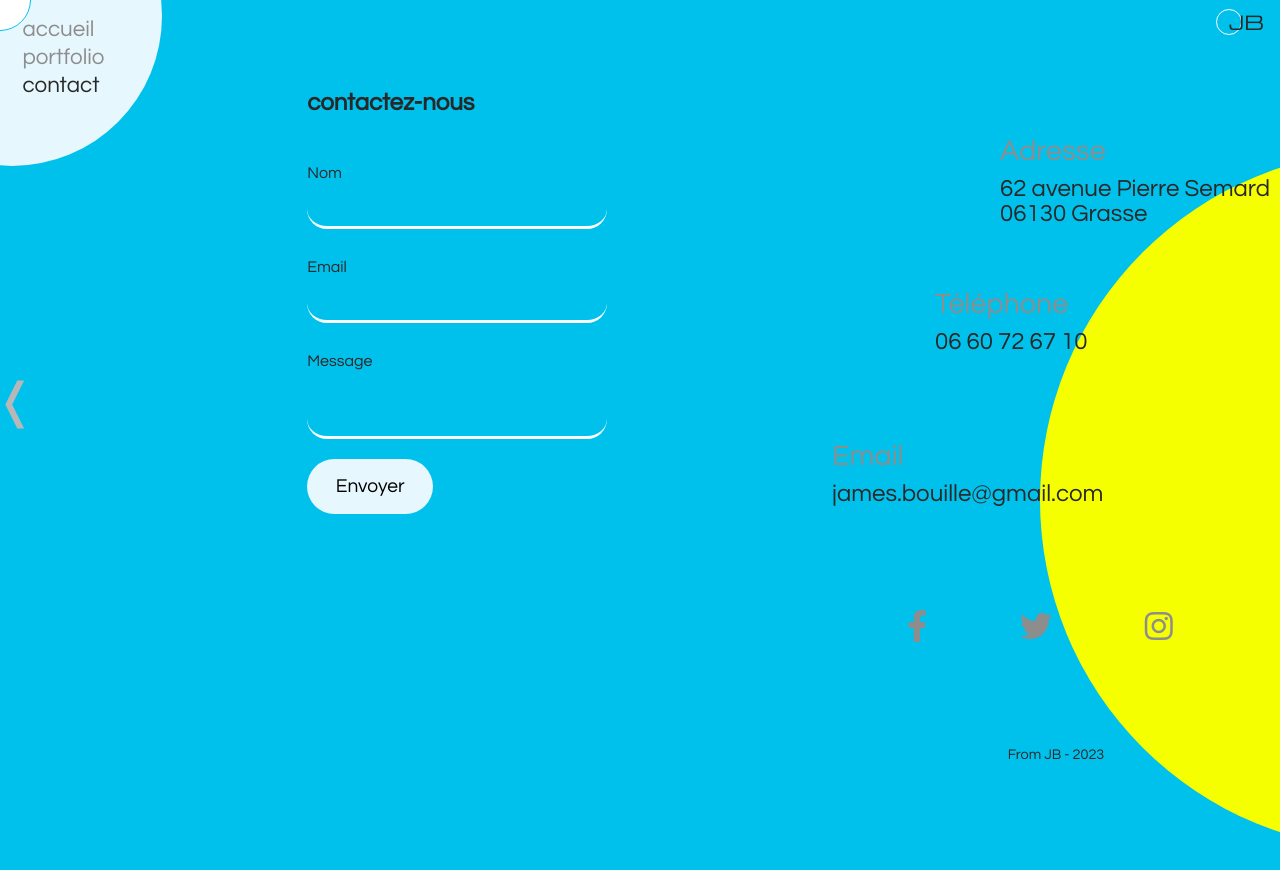
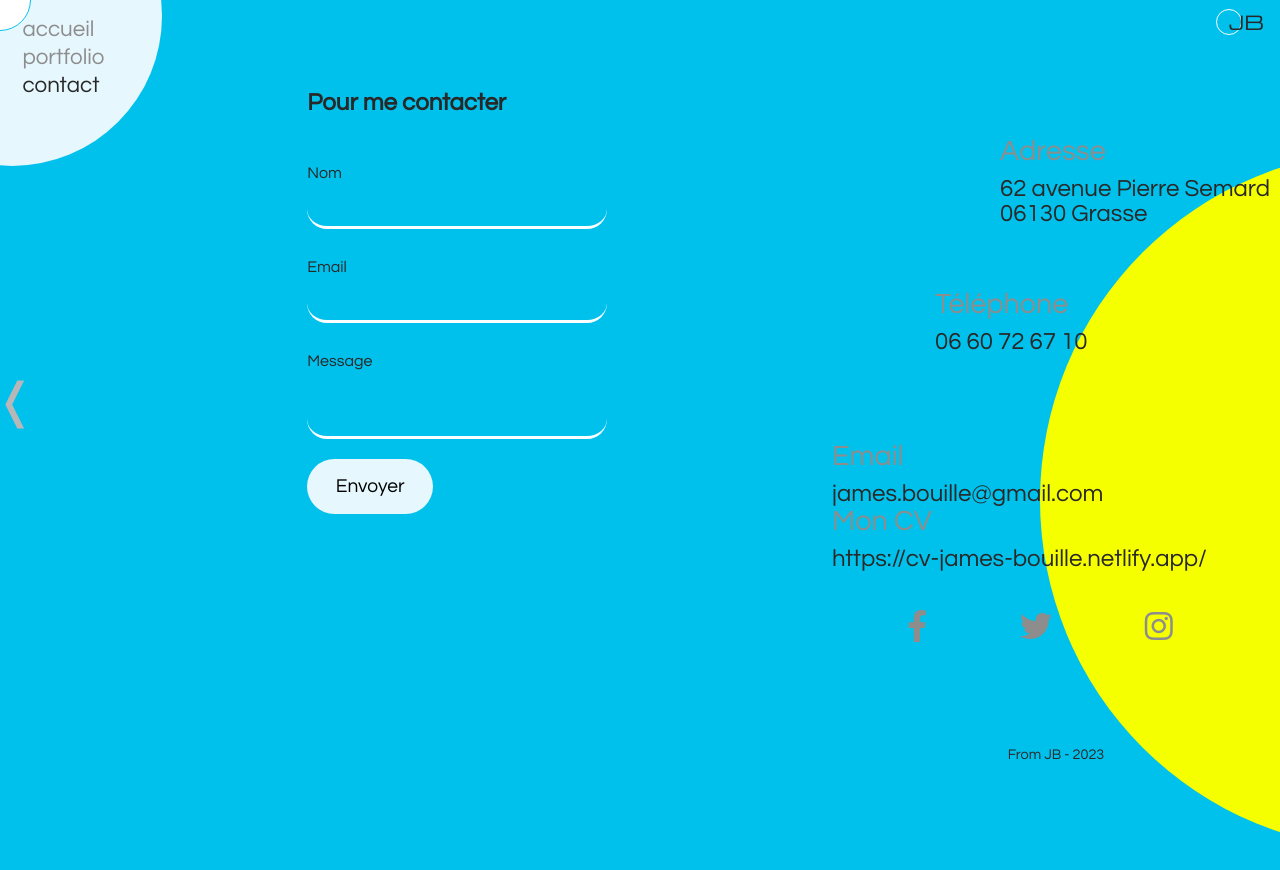
Before and after one commit to BouilleJames/react-vitrine, a React (Create React App) app: page /contact in a window 1280 px wide. Shown: the top 870 px of the page. Built offline with nearby package versions, Linux system fonts and the light colour scheme.

Commit message:
add change ContactForm component and url for CV

```diff
--- a/src/components/ContactForm.js
+++ b/src/components/ContactForm.js
@@ -41,7 +41,7 @@ const ContactForm = () => {
 
   return (
     <div className="form-container">
-      <h2>contactez-nous</h2>
+      <h2>Pour me contacter</h2>
       <form ref={form} onSubmit={sendEmail} className="form-content">
         <label>Nom</label>
         <input type="text" name="name" required autoComplete="off" id="name" />
--- a/src/pages/Contact.js
+++ b/src/pages/Contact.js
@@ -68,6 +68,19 @@ const Contact = () => {
                   james.bouille@gmail.com
                 </p>
               </CopyToClipboard>
+              <h4>Mon CV</h4>
+              <CopyToClipboard
+                text="https://cv-james-bouille.netlify.app/"
+                className="hover"
+              >
+                <p
+                  style={{ cursor: "pointer" }}
+                  className="clipboard"
+                  onClick={() => alert("Lien de Site CV-JB copié !")}
+                >
+                  https://cv-james-bouille.netlify.app/
+                </p>
+              </CopyToClipboard>
             </div>
           </div>
           <SocialNetwork />
```
